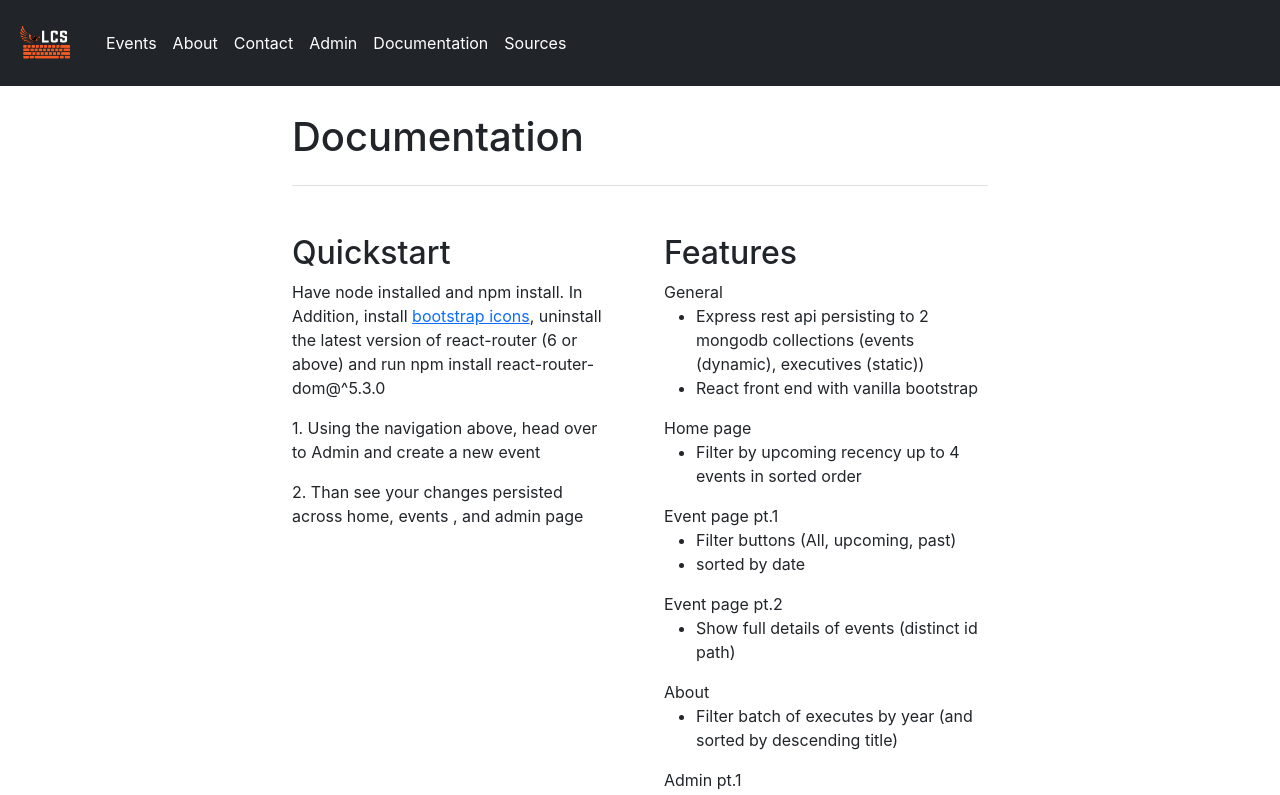
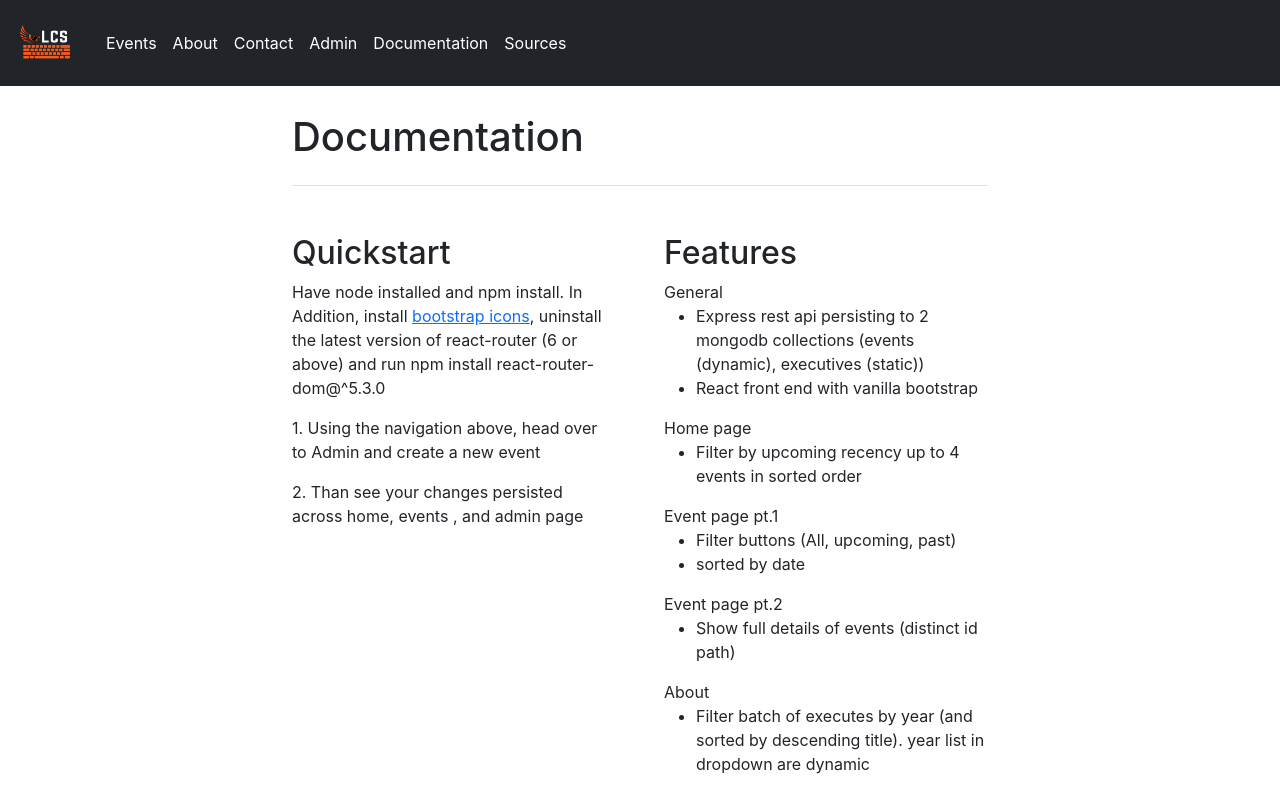
Before and after one commit to vkwai/2600-app, a React (Create React App) app in the folder client/: page /Documentation in a window 1280 px wide. Shown: the top 795 px of the page. Built offline with nearby package versions, Linux system fonts and the light colour scheme; the HTML template or start-up script is replaced by a standard one.

Commit message:
update sources and documentation

```diff
--- a/client/src/pages/Documentation.js
+++ b/client/src/pages/Documentation.js
@@ -16,7 +16,9 @@ export default function Documentation(props) {
     ["Filter by upcoming recency up to 4 events in sorted order"],
     ["Filter buttons (All, upcoming, past)", "sorted by date"],
     ["Show full details of events (distinct id path)"],
-    ["Filter batch of executes by year (and sorted by descending title)"],
+    [
+      "Filter batch of executes by year (and sorted by descending title). year list in dropdown are dynamic",
+    ],
     ["Table view of all events", "Add a new event (toggled)", "Delete event"],
     ["From edit, change desired fields (distinct id path)"],
   ];
```
